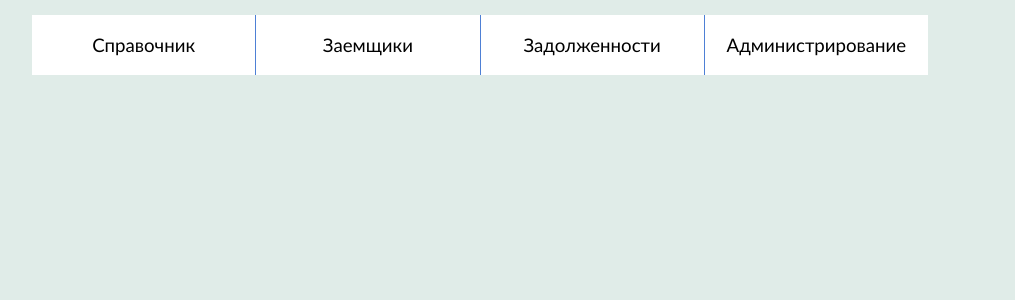
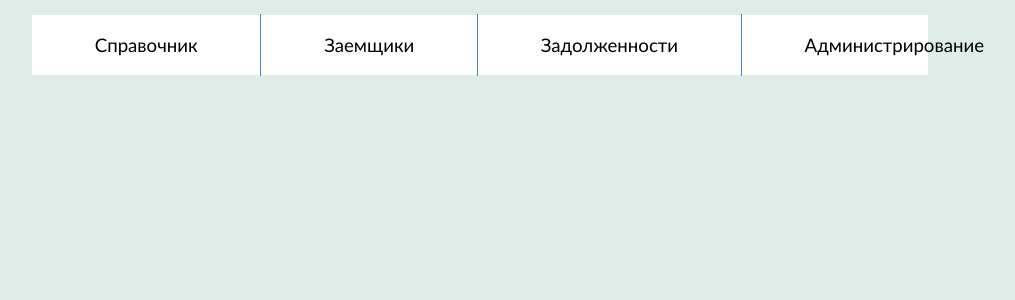
Before and after one commit to appolinariy/ITMO_thesis, a React (Create React App) app: page / in a window 1280 px wide. Shown: the top 300 px of the page, without its empty margins (160-1175 px from the left). Built offline with nearby package versions, Linux system fonts and the light colour scheme; sample sign-in values are in the browser's storage.

Commit message:
fixed layout

```diff
--- a/src/Components/MainComponents/MainComponent.css
+++ b/src/Components/MainComponents/MainComponent.css
@@ -17,8 +17,40 @@ header {
     display: flex;
     flex-direction: row;
     align-items: center;
+    justify-content: space-evenly;
 }
+
+header p {
+    /* margin: auto; */
+    /* padding: 20px 80px; */
+    padding: 20px 7%;
+    border-right: 1pt solid #2e69ced8;
+    /* border-right: 1pt solid #ff4d00b8;     */
+    /* /* width: 250px; */
+    /* height: 100%; */
+    /* padding-bottom: 20px; */
+    /* text-decoration: none; */
+    text-align: center;
+
+    color: black;
+    /* border-right: 1px solid #2e69ced8; */
+}
+
+header p:last-child {
+    border: none;
+}
+
+header a:hover, a:focus {
+    /* background: #ff4d00b0; */
+    color: #ff4d00b0;
+    /* transition: 1s; */
+}
+
 a {
+    text-decoration: none;
+    color: black
+}
+/* a {
     margin: auto;
     border-right: 1pt solid #2e69ced8;
     width: 250px;
@@ -26,7 +58,6 @@ a {
     padding-bottom: 20px;
     text-decoration: none;
     text-align: center;
-    text-decoration: none;
     color: black;
 }
 a:last-child{
@@ -35,7 +66,7 @@ a:last-child{
 a:focus, a:hover {
     background: #ff4d00b0;
     transition: 1s;
-}
+} */
 
 .main {
     margin: 25px auto 10px auto;
--- a/src/Components/MainComponents/MainComponent.js
+++ b/src/Components/MainComponents/MainComponent.js
@@ -31,18 +31,26 @@ class MainComponent extends Component {
       <div className='content'>
         {this.props.history.location.pathname !== '/auth' &&
           (<header>
-            <Link to='/filials'>
-              <p>Справочник</p>
+            <p>
+              <Link to='/filials'>
+                Справочник
             </Link>
-            <Link to='/borrower'>
-              <p>Заемщики</p>
+            </p>
+            <p>
+              <Link to='/borrower'>
+                Заемщики
             </Link>
-            <Link to='debt'>
-              <p>Задолженности</p>
+            </p>
+            <p>
+              <Link to='debt'>
+                Задолженности
             </Link>
-            <Link to='/systemuser'>
-              <p>Администрирование</p>
+            </p>
+            <p>
+              <Link to='/systemuser'>
+                Администрирование
             </Link>
+            </p>
           </header>)}
         <Switch>
           <Route path='/borrower'>
--- a/src/libs/requests.js
+++ b/src/libs/requests.js
@@ -5,7 +5,8 @@ const handleError = (response) => {
     return response
 }
 
-const baseUrl = 'http://localhost:3000'
+// const baseUrl = 'http://localhost:3000'
+const baseUrl = 'http://192.168.1.75:3000'
 
 export const get = url =>
     fetch(baseUrl + url, {
```
